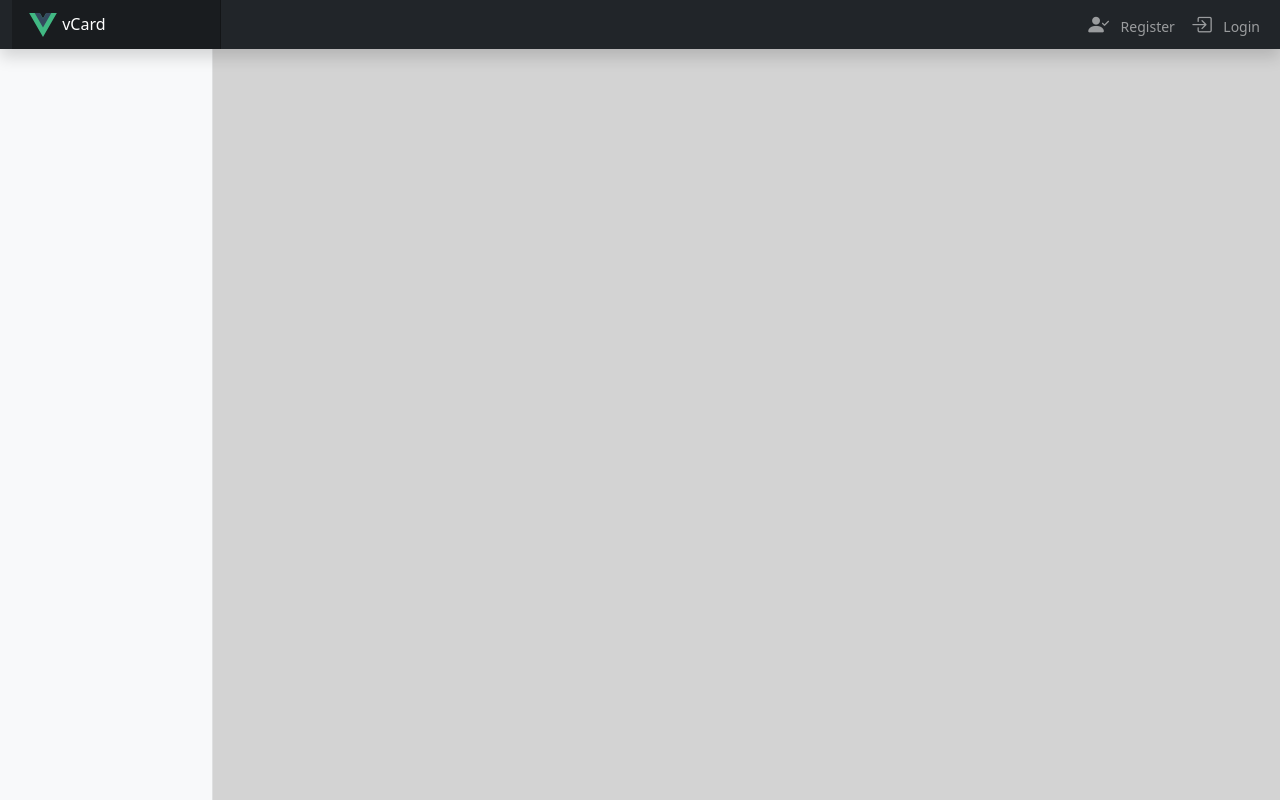
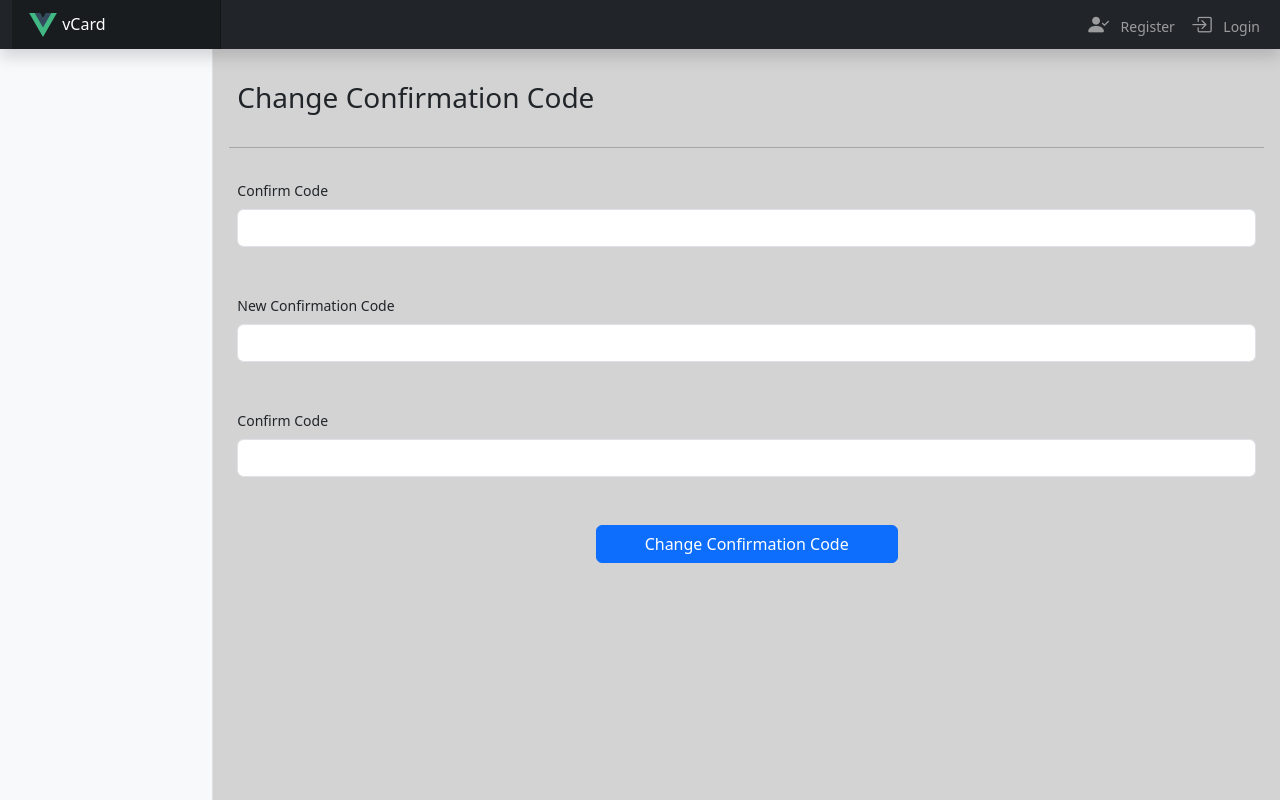
Before and after one commit to marcelo-pascoal/DAD-SPA, a Vue app: page /code in a window 1280 px wide. Built offline with nearby package versions, Linux system fonts and the light colour scheme; no server answers.

Commit message:
Change Confirmation Code

```diff
--- a/src/App.vue
+++ b/src/App.vue
@@ -179,6 +179,14 @@ const clickMenuOption = () => {
                     </router-link>
                   </li>
                   <li>
+                    <router-link class="dropdown-item" :class="{ active: $route.name === 'ChangeConfirmationCode' }"
+                                  :to="{ name: 'ChangeConfirmationCode' }" @click="clickMenuOption">
+                      <i class="bi bi-key-fill"></i>
+                      Change confirmation code
+                    </router-link>
+                  </li>
+
+                  <li>
                     <hr class="dropdown-divider">
                   </li>
                   <li>
--- /dev/null
+++ b/src/components/auth/ChangeConfirmationCode.vue
@@ -0,0 +1,70 @@
+<script setup>
+import { useToast } from "vue-toastification"
+import { useRouter } from 'vue-router'
+import { useUserStore } from '../../stores/user.js'
+import { ref } from 'vue'
+
+const toast = useToast()
+const router = useRouter()
+const userStore = useUserStore()
+
+const passwords = ref({
+  current_confirmation_code: '',
+  confirmation_code: '',
+  confirmation_code_confirmation: ''
+})
+
+const errors = ref(null)
+
+const emit = defineEmits(['changedConfirmationCode'])
+
+const changeConfirmationCode = async () => {
+  try {
+    await userStore.changeConfirmationCode(passwords.value)
+    toast.success('Confirmation Code has been changed.')
+    emit('changedConfirmationCode')
+    router.back()
+  } catch (error) {
+    console.log(error)
+    if (error.response.status == 422) {
+      errors.value = error.response.data.errors
+      toast.error('Confirmation Code has not been changed due to validation errors!')
+    } else {
+      toast.error('Confirmation Code has not been changed due to unknown server error!')
+    }
+  }
+}
+</script>
+
+<template>
+  <form class="row g-3 needs-validation" novalidate @submit.prevent="changeConfirmationCode">
+    <h3 class="mt-5 mb-3">Change Confirmation Code</h3>
+    <hr>
+    <div class="mb-3">
+      <div class="mb-3">
+        <label for="inputCurrentPassword" class="form-label">Confirm Code</label>
+        <input type="password" class="form-control" id="inputCurrentPassword" required
+          v-model="passwords.current_password">
+        <field-error-message :errors="errors" fieldName="current_confirmation_code"></field-error-message>
+      </div>
+    </div>
+    <div class="mb-3">
+      <div class="mb-3">
+        <label for="inputPassword" class="form-label">New Confirmation Code</label>
+        <input type="password" class="form-control" id="inputPassword" required v-model="passwords.password">
+        <field-error-message :errors="errors" fieldName="confirmation_code"></field-error-message>
+      </div>
+    </div>
+    <div class="mb-3">
+      <div class="mb-3">
+        <label for="inputPasswordConfirm" class="form-label">Confirm Code</label>
+        <input type="password" class="form-control" id="inputPasswordConfirm" required
+          v-model="passwords.password_confirmation">
+        <field-error-message :errors="errors" fieldName="confirmation_code_confirmation"></field-error-message>
+      </div>
+    </div>
+    <div class="mb-3 d-flex justify-content-center">
+      <button type="button" class="btn btn-primary px-5" @click="changeConfirmationCode">Change Confirmation Code</button>
+    </div>
+  </form>
+</template>
--- a/src/components/auth/ChangePassword.vue
+++ b/src/components/auth/ChangePassword.vue
@@ -56,7 +56,7 @@ const changePassword = async () => {
     </div>
     <div class="mb-3">
       <div class="mb-3">
-        <label for="inputPasswordConfirm" class="form-label">Password Confirmation</label>
+        <label for="inputPasswordConfirm" class="form-label">Confirm Password</label>
         <input type="password" class="form-control" id="inputPasswordConfirm" required
           v-model="passwords.password_confirmation">
         <field-error-message :errors="errors" fieldName="password_confirmation"></field-error-message>
--- a/src/components/transactions/Transaction.vue
+++ b/src/components/transactions/Transaction.vue
@@ -57,7 +57,6 @@ const save = async () => {
     try {
 
       transaction.value.type = userStore.userType == 'V' ? 'D' : 'C'
-      console.log(transaction.value)
       transaction.value = await transactionsStore.insertTransaction(transaction.value)
       originalValueStr = JSON.stringify(transaction.value)
       toast.success('Transaction #' + transaction.value.id + ' was created successfully.')
--- a/src/router/index.js
+++ b/src/router/index.js
@@ -4,6 +4,7 @@ import HomeView from '../views/HomeView.vue'
 import Dashboard from "../components/Dashboard.vue"
 import Login from "../components/auth/Login.vue"
 import ChangePassword from "../components/auth/ChangePassword.vue"
+import ChangeConfirmationCode from "../components/auth/ChangeConfirmationCode.vue"
 import User from "../components/users/User.vue"
 import Admins from "../components/users/admins/Admins.vue"
 import Vcards from '../components/users/vcards/Vcards.vue'
@@ -46,6 +47,11 @@ const router = createRouter({
       path: '/password',
       name: 'ChangePassword',
       component: ChangePassword
+    },
+    {
+      path: '/code',
+      name: 'ChangeConfirmationCode',
+      component: ChangeConfirmationCode
     },
     {
       path: '/dashboard',
--- a/src/stores/user.js
+++ b/src/stores/user.js
@@ -97,6 +97,19 @@ export const useUserStore = defineStore('user', () => {
         }
     }
 
+    async function changeConfirmationCode(credentials) {
+        console.log (userType.value)
+        if (userType.value != 'V') {
+            throw 'Only vCard can change the confirmation code!'
+        }
+        try {
+            await axios.patch(`vcards/${user.value.id}/confirmation_code`, credentials)
+            return true
+        } catch (error) {
+            throw error
+        }
+    }
+
     async function restoreToken () {
         let storedToken = sessionStorage.getItem('token')
         if (storedToken) {
@@ -161,6 +174,7 @@ export const useUserStore = defineStore('user', () => {
         logout,
         restoreToken,
         changePassword,
+        changeConfirmationCode,
         getFinantialInfo,
         accountBalance,
         maxDebit
```
